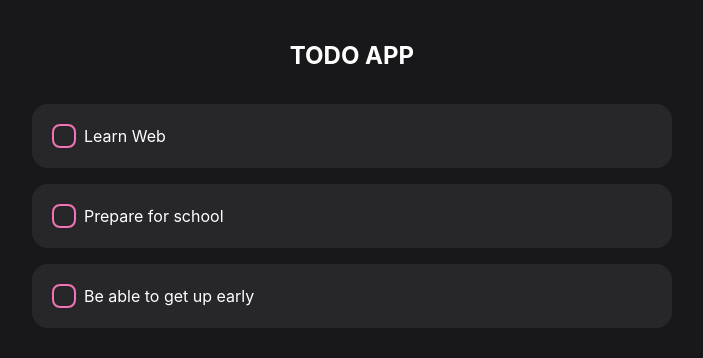
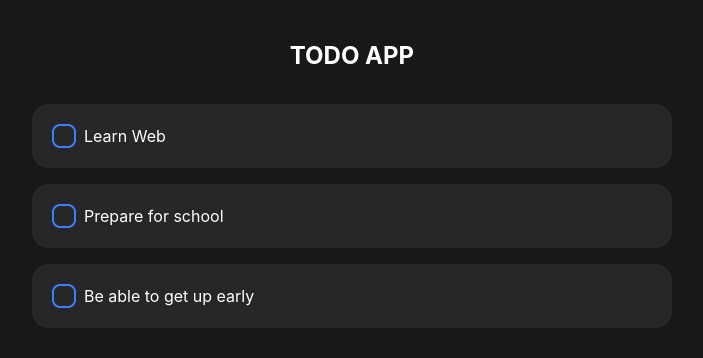
Before and after one commit to fraus-greg/todo-app, a React (Vite) app: page / in a window 1280 px wide. Shown: the top 358 px of the page, without its empty margins (288-991 px from the left). Built offline with nearby package versions, Linux system fonts and the light colour scheme.

Commit message:
If item is completed it will be last
Made with arr.sort()

```diff
--- a/src/components/screens/Home/Home.jsx
+++ b/src/components/screens/Home/Home.jsx
@@ -26,7 +26,11 @@ const Home = () => {
 		setTodos(copy.filter((todo) => todo.id !== id))
 	}
 
-	let todosList = todos.map((todo) => {
+	const sortedTodos = [...todos].sort((a, b) =>
+		a.isCompleted !== b.isCompleted ? (a.isCompleted ? 1 : -1) : 0
+	)
+
+	let todosList = sortedTodos.map((todo) => {
 		return (
 			<TodoItem
 				key={todo.id}
--- a/src/components/screens/Home/item/CheckBox.jsx
+++ b/src/components/screens/Home/item/CheckBox.jsx
@@ -5,9 +5,8 @@ import { BsCheck } from 'react-icons/bs'
 const CheckBox = ({ isCompleted }) => {
 	return (
 		<div
-			className={`w-6 h-6 mr-2 border-2 rounded-lg border-pink-400 ${
-				isCompleted ? 'bg-pink-400' : ''
-			} flex items-center justify-center`}
+			className={`w-6 h-6 mr-2 border-2 rounded-lg border-blue-500 ${isCompleted ? 'bg-blue-500' : ''
+				} flex items-center justify-center`}
 		>
 			{isCompleted && <BsCheck size={24} className='text-gray-900' />}
 		</div>
--- a/src/components/screens/Home/item/TodoItem.jsx
+++ b/src/components/screens/Home/item/TodoItem.jsx
@@ -27,13 +27,12 @@ const TodoItem = ({ todo, changeTodo, removeTodo }) => {
 				</span>
 			</button>
 			<button
-				className={`${
-					todoHover && todo.isCompleted ? 'opacity-100' : 'opacity-0'
-				}`}
+				className={`${todoHover && todo.isCompleted ? 'opacity-100' : 'opacity-0'
+					}`}
 				onClick={() => removeTodo(todo.id)}
 			>
 				<RxCross1
-					className='text-gray-600 hover:text-red-700 ease-in-out'
+					className='text-gray-600 hover:text-red-700 ease-in-out duration-150'
 					size={24}
 				/>
 			</button>
```
